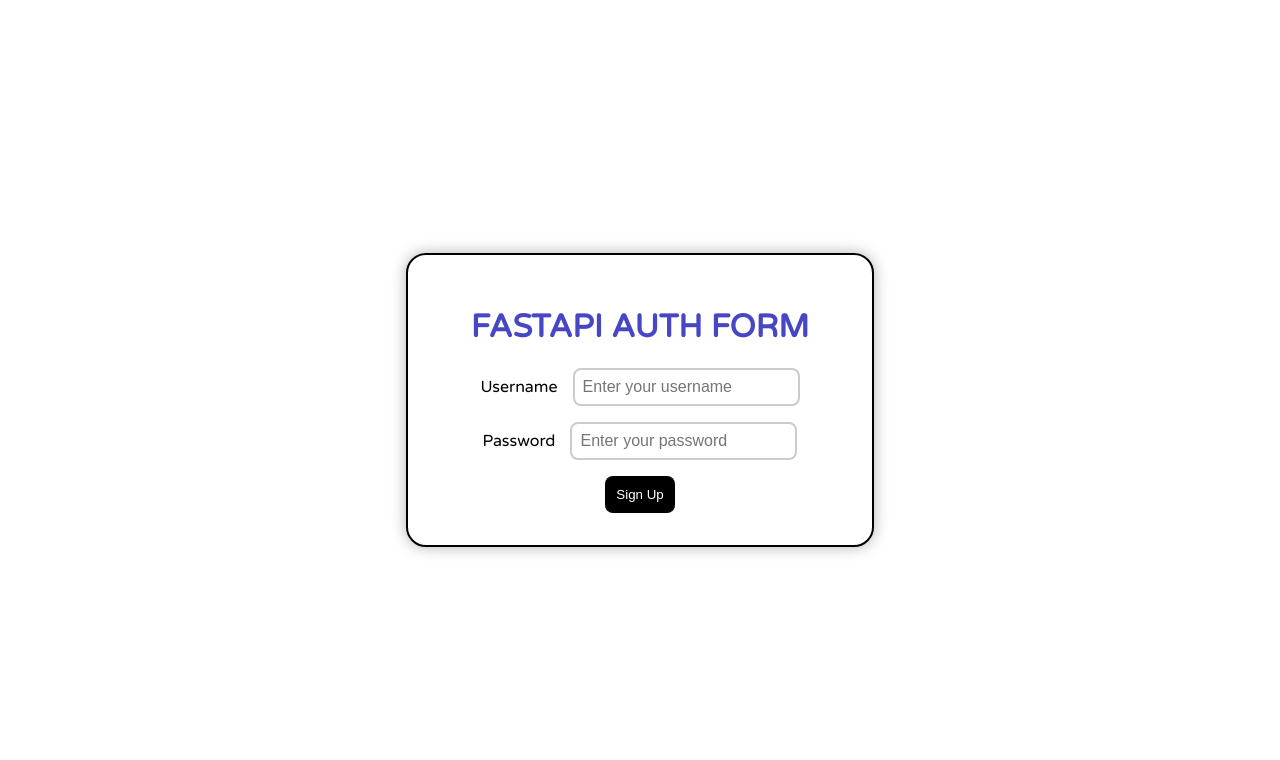
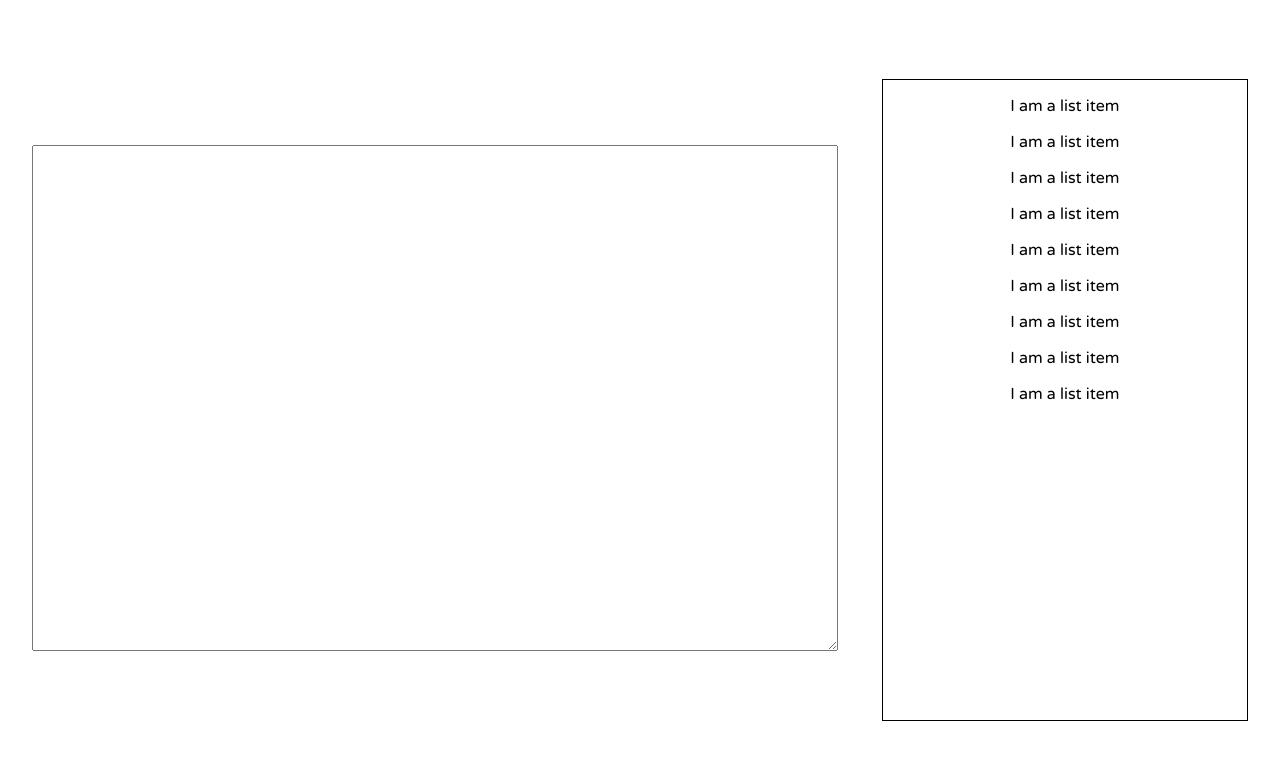
Before and after one commit to OgagaAkpowenre1/fastapi-test-api, a React (Vite) app in the folder frontend/: page / in a window 1280 px wide. Shown: the top 760 px of the page. Built offline with nearby package versions, Linux system fonts and the light colour scheme.

Commit message:
created note components and added basic styling

```diff
--- a/frontend/src/App.jsx
+++ b/frontend/src/App.jsx
@@ -2,12 +2,14 @@ import { useState } from 'react'
 import AuthForm from './components/authForm/authForm'
 import Header from './components/header/header'
 import './App.css'
+import NoteAppContainer from './components/noteAppContainer/noteAppContainer'
 
 function App() {
   return (
     <div className='app-container'>
       {/* <Header /> */}
-     <AuthForm />
+     {/* <AuthForm /> */}
+     <NoteAppContainer />
     </div>
   )
 }
--- /dev/null
+++ b/frontend/src/components/noteAppContainer/noteAppContainer.css
@@ -0,0 +1,9 @@
+.note-app-container {
+    display: flex;
+    align-items: center;
+    justify-content: space-between;
+    width: 100vw;
+    height: 100vh;
+    padding: 0rem 2rem;
+    box-sizing: border-box;
+}
--- /dev/null
+++ b/frontend/src/components/noteAppContainer/noteAppContainer.jsx
@@ -0,0 +1,14 @@
+import './noteAppContainer.css'
+import NoteList from '../noteList/noteList';
+import TextBox from '../textBox/textBox';
+
+const NoteAppContainer = () => {
+    return (
+        <div className='note-app-container'>
+        <TextBox />
+        <NoteList />
+        </div>
+    )
+}
+
+export default NoteAppContainer;
--- /dev/null
+++ b/frontend/src/components/noteList/noteList.css
@@ -0,0 +1,16 @@
+.note-list {
+    border: 1px solid black;
+    /* padding: 2rem; */
+
+    flex-grow: 1;
+    flex-basis: 30%;
+    overflow: scroll;
+    width: 100%;
+    /* margin: 2rem; */
+    height: 80%;
+}
+
+ul {
+    list-style-type: none;
+    padding: 0px;
+}
--- /dev/null
+++ b/frontend/src/components/noteList/noteList.jsx
@@ -0,0 +1,19 @@
+import './noteList.css'
+import NoteListItem from '../noteListItem/noteListItem';
+
+const NoteList = () => {
+
+    return (
+        <div className='note-list'>
+        <ul>
+        {[...Array(9)].map((_, index) =>
+            <li>
+                <NoteListItem key={index} />
+            </li>
+        )}
+        </ul>
+        </div>
+    )
+}
+
+export default NoteList;
--- /dev/null
+++ b/frontend/src/components/noteListItem/noteListItem.css
@@ -0,0 +1,8 @@
+.note-list-item{
+    text-align: center;
+    transition: 0.5s background;
+}
+
+.note-list-item:hover {
+    background: darkgray;
+}
--- /dev/null
+++ b/frontend/src/components/noteListItem/noteListItem.jsx
@@ -0,0 +1,11 @@
+import './noteListItem.css'
+
+const NoteListItem = () => {
+    return (
+        <div className='note-list-item'>
+        <p>I am a list item</p>
+        </div>
+    )
+}
+
+export default NoteListItem;
--- /dev/null
+++ b/frontend/src/components/textBox/textBox.css
@@ -0,0 +1,11 @@
+.text-box {
+    flex-grow: 2;
+    flex-basis: 70%;
+}
+
+textarea {
+    max-width: 1200px;
+    max-height: 1000px;
+    width: 800px;
+    height: 500px;
+}
--- /dev/null
+++ b/frontend/src/components/textBox/textBox.jsx
@@ -0,0 +1,11 @@
+import './textBox.css'
+
+const TextBox = () => {
+    return (
+        <div className='text-box'>
+        <textarea></textarea>
+        </div>
+    )
+}
+
+export default TextBox;
```
